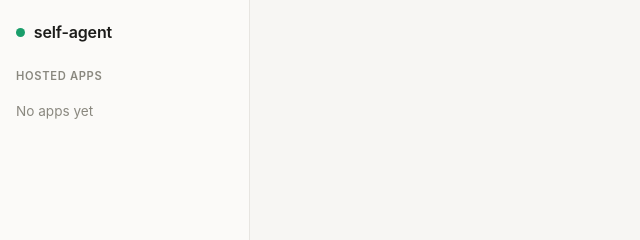
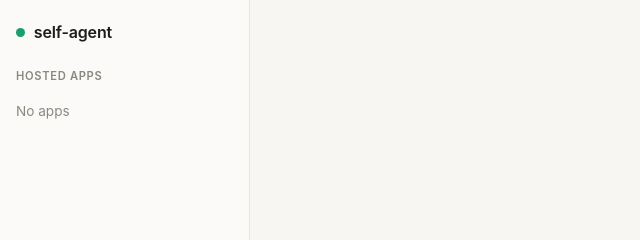
Before and after one commit to geopero123/self-improve, a website: page public/index.html in a window 1280 px wide. Shown: the top 240 px of the page, 0-640 px from the left. Drawn offline with Linux system fonts and the light colour scheme; no server answers.

Commit message:
Changed the 'No apps yet' text to 'No apps' in the apps list

```diff
--- a/public/index.html
+++ b/public/index.html
@@ -17,7 +17,7 @@
 
         <div class="sidebar-section">
             <h2>Hosted apps</h2>
-            <ul id="apps-list" class="apps-list"><li class="empty">No apps yet</li></ul>
+            <ul id="apps-list" class="apps-list"><li class="empty">No apps</li></ul>
         </div>
     </aside>
 
```
